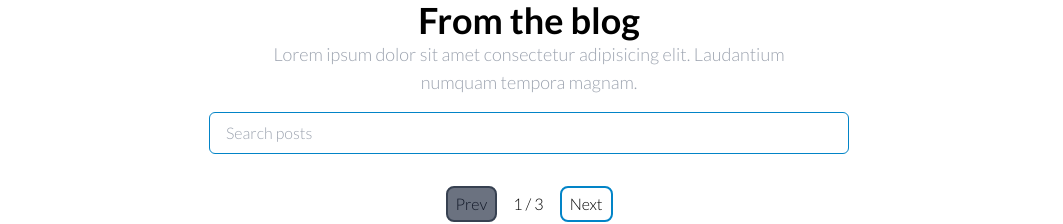
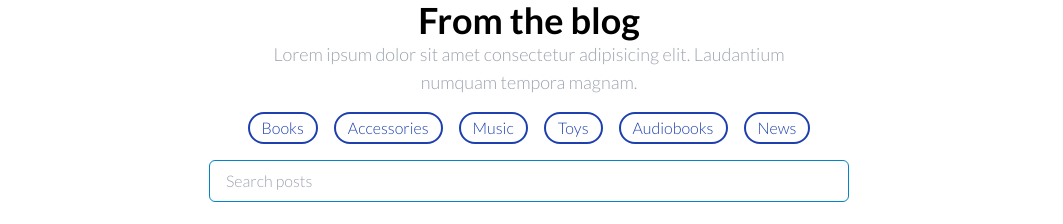
Before and after one commit to lkomar/recruitment-task, a Next.js app: page / in a window 1280 px wide. Shown: the top 224 px of the page, without its empty margins (111-1174 px from the left). Built offline with nearby package versions, Linux system fonts and the light colour scheme.

Commit message:
Add category badges with links to category page

```diff
--- /dev/null
+++ b/app/CategoryFilter.tsx
@@ -0,0 +1,26 @@
+import { Category } from '@/app/api/categories/route'
+import Link from 'next/link'
+
+interface Props {
+  categories: (Category & { selected: boolean })[]
+}
+
+const CategoryFilter = ({ categories }: Props) => (
+  <div className="flex justify-center">
+    {categories.map((category) => (
+      <Link
+        key={category.id}
+        className={`${
+          category.selected
+            ? 'border-none bg-blue-800 py-1 px-4 text-white dark:bg-indigo-700'
+            : 'border-2 border-solid border-blue-800 py-0.5 px-3 text-blue-800 dark:border-indigo-300 dark:text-white'
+        } mx-2 mb-4 self-center rounded-3xl`}
+        href={category.selected ? `/` : `/category/${category.id}`}
+      >
+        {category.name}
+      </Link>
+    ))}
+  </div>
+)
+
+export default CategoryFilter
--- a/app/category/[categoryId]/page.tsx
+++ b/app/category/[categoryId]/page.tsx
@@ -3,6 +3,7 @@ import { notFound } from 'next/navigation'
 import { DynamicPage } from '@/app/types'
 import { getCategories, getPostsByCategoryId } from '@/app/api'
 import Posts from '@/app/Posts'
+import CategoryFilter from '@/app/CategoryFilter'
 
 interface Props {
   categoryId: string
@@ -26,11 +27,17 @@ const CategoryPosts = async ({
     (category) => category.id === parseInt(params.categoryId)
   )
 
+  const mappedCategories = categories.map((category) => ({
+    ...category,
+    selected: category.id === parseInt(params.categoryId),
+  }))
+
   return (
     <>
       <div className="mb-4 flex flex-col items-center">
         <h1>Posts for category {`"${category?.name}"`}</h1>
       </div>
+      <CategoryFilter categories={mappedCategories} />
       <Posts
         categories={categories}
         posts={posts}
--- a/app/page.tsx
+++ b/app/page.tsx
@@ -1,5 +1,6 @@
 import Posts from './Posts'
 import { getCategories, getPosts } from './api'
+import CategoryFilter from './CategoryFilter'
 
 interface Props {
   searchParams: { page?: string }
@@ -13,6 +14,11 @@ export default async function Home({ searchParams }: Props) {
     getPosts(page),
   ])
 
+  const mappedCategories = categories.map((category) => ({
+    ...category,
+    selected: false,
+  }))
+
   return (
     <>
       <div className="mb-4 flex flex-col items-center">
@@ -22,6 +28,7 @@ export default async function Home({ searchParams }: Props) {
           numquam tempora magnam.
         </h4>
       </div>
+      <CategoryFilter categories={mappedCategories} />
       <Posts
         categories={categories}
         posts={posts}
```
Also changed, not shown: 1 other file (tests, documents, lock files or other folders).
